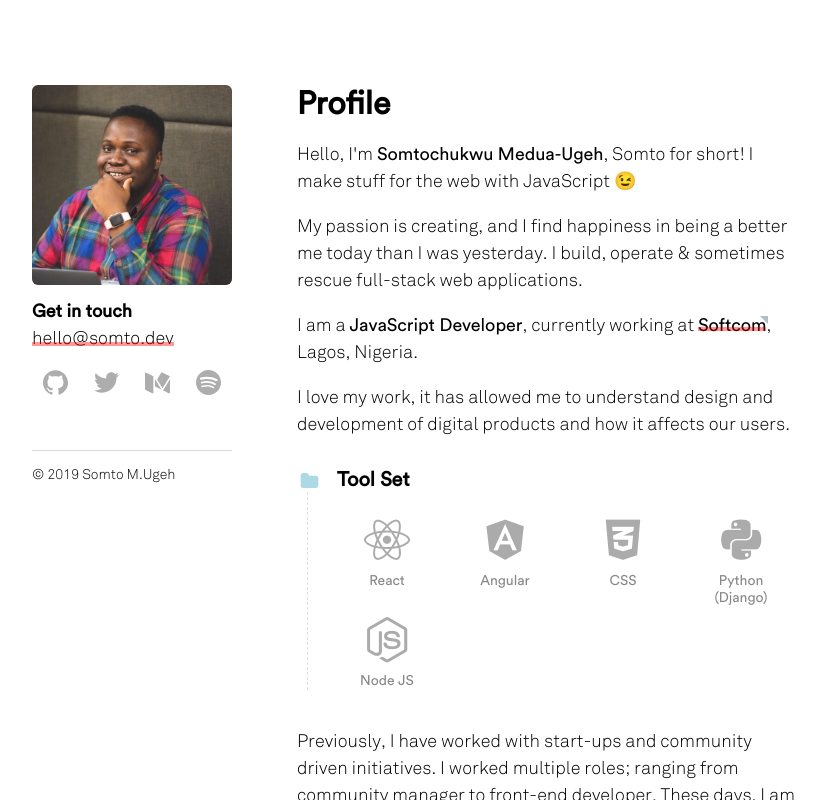
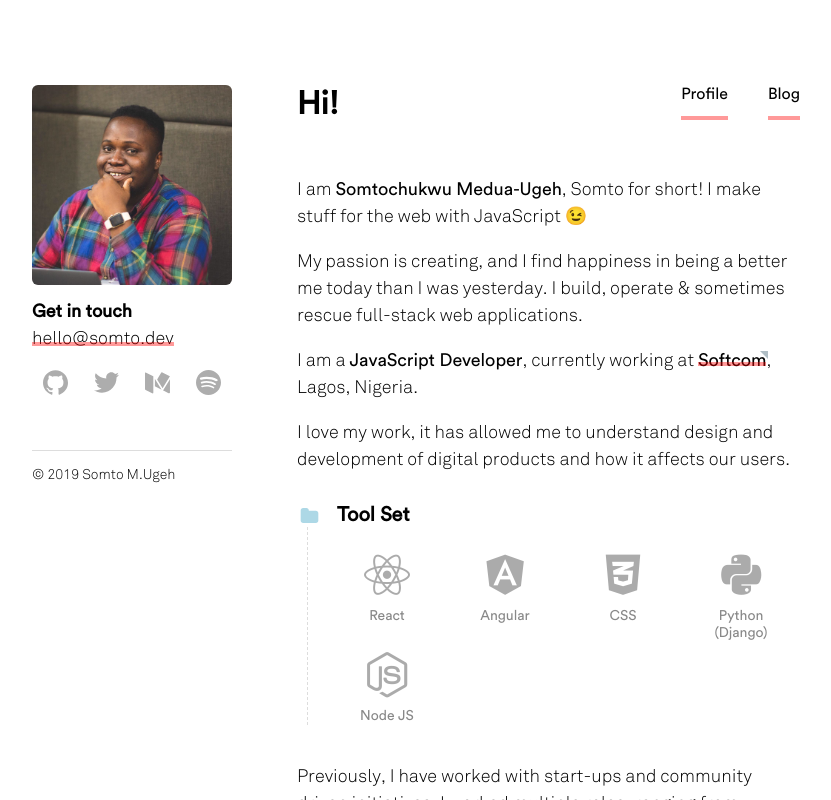
Before and after one commit to SomtoUgeh/Personal-Website, a React (Create React App) app: page / in a window 1280 px wide. Shown: the whole page, without its empty margins (224-1055 px from the left). Built offline with nearby package versions, Linux system fonts and the light colour scheme; a web font is replaced by a local one.

Commit message:
Added a navbar and navlinks

```diff
--- a/src/components/Content.js
+++ b/src/components/Content.js
@@ -79,14 +79,49 @@
   line-height: 1.5;
 `;
 
+const Nav = styled.div`
+  display: grid;
+  grid-template-columns: 1fr auto;
+  grid-auto-flow: column;
+  margin-bottom: 35px;
+`;
+
+const NavLinks = styled(Span)`
+  text-decoration: none;
+  color: black;
+  margin-left: 40px !important;
+
+  &::after {
+    right: 0;
+    bottom: 3px;
+  }
+
+  &:hover::after {
+    bottom: 0;
+    height: 2px;
+  }
+`;
+
 const Content = () => {
   return (
     <Container>
-      <h1>Profile</h1>
+      <Nav>
+        <h1>Hi!</h1>
+
+        <NavLinks href="/">Profile</NavLinks>
+
+        <NavLinks
+          href="https://www.notion.so/Blog-83ab00afd11a4192b0060fbc4be2c223"
+          target="_blank"
+          rel="noopener noreferrer"
+        >
+          Blog
+        </NavLinks>
+      </Nav>
 
       <WriteUp>
-        Hello, I'm <span>Somtochukwu Medua-Ugeh</span>, Somto for short! I make stuff for the web
-        with JavaScript <span>😉</span>
+        I am <span>Somtochukwu Medua-Ugeh</span>, Somto for short! I make stuff for the web with
+        JavaScript <span>😉</span>
       </WriteUp>
 
       <Group>
```
